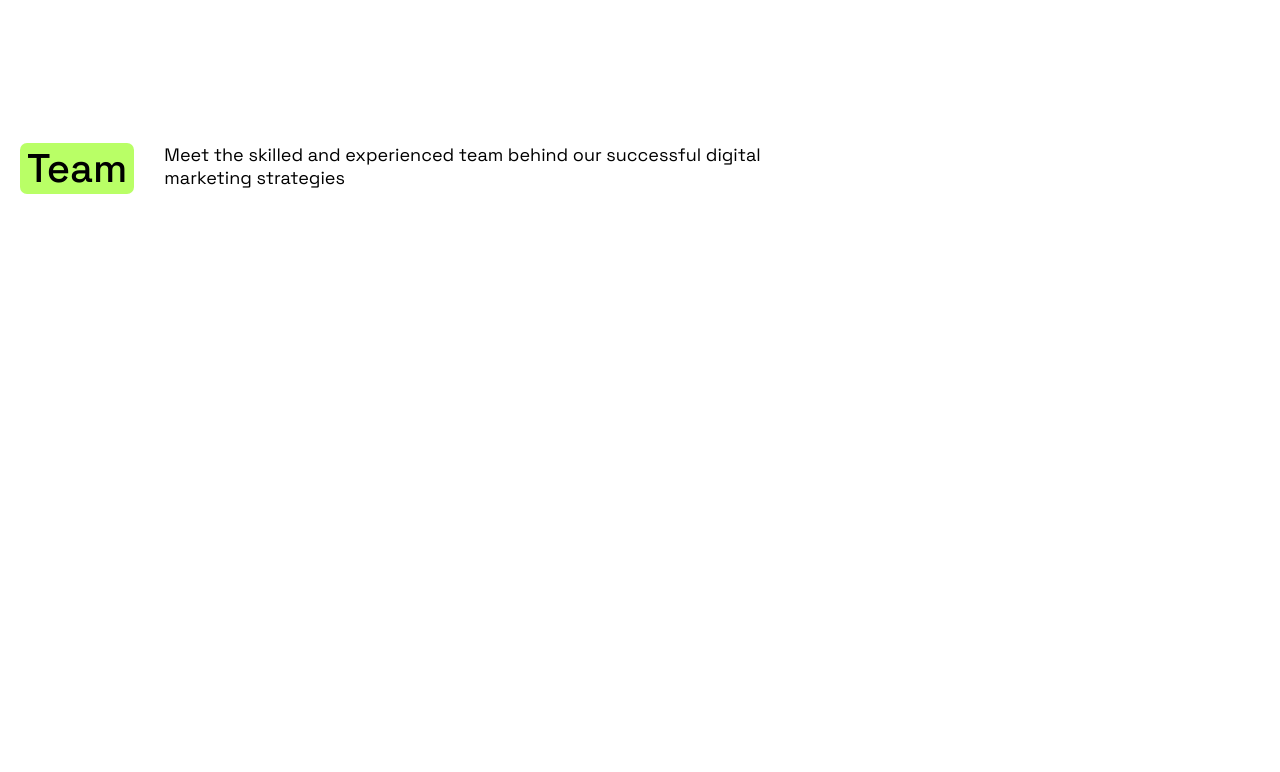
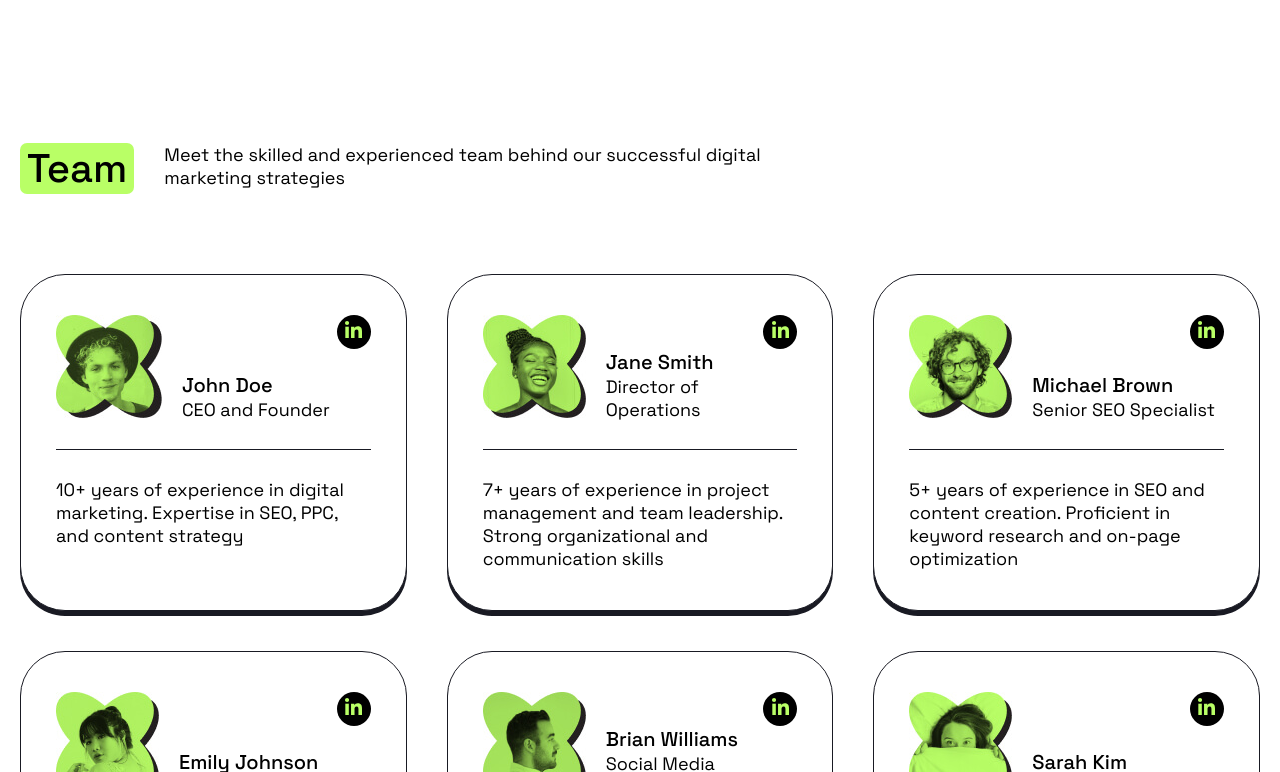
Before and after one commit to zhuk1707/statura-landing-page, a plain HTML site: page index.html in a window 1280 px wide. Shown: the part 4750-5522 px from the top of the page. Before the commit the page ends 5094 px from the top, so only its background shows below. Drawn offline with Linux system fonts and the light colour scheme.

Commit message:
section_fifth

```diff
--- a/index.html
+++ b/index.html
@@ -241,7 +241,6 @@
     </div>
   </section>
 
-
   <section class="section section_fourth">
     <div class="section__header">
       <h2 class="heading heading_bg_green">
@@ -369,12 +368,152 @@
     </div>
   </section>
 
-    <section class="section section_team">
+  <section class="section section_fifth">
     <div class="section__header">
       <h2 class="heading heading_bg_green">
         <span>Team</span>
       </h2>
-            <p>Meet the skilled and experienced team behind our successful digital marketing strategies</p>
+      <p>
+        Meet the skilled and experienced team behind our successful
+        digital marketing strategies
+      </p>
+    </div>
+
+    <div class="section__cards">
+      <div class="card card_team">
+        <div class="card__header">
+          <div class="card__img">
+            <img src="assets/images/jpeg/Picture@2x.jpg"
+                 srcset="assets/images/jpeg/Picture.jpg"
+                 alt="">
+          </div>
+          <div class="card__name-position">
+            <h4 class="card__name">John Doe</h4>
+            <p class="card__position">CEO and Founder</p>
+          </div>
+          <button class="btn-linkedin">
+            <img class="" src="assets/icons/linkedin.svg" alt="">
+          </button>
+        </div>
+        <div class="card__div"></div>
+        <p class="card__desc">
+          10+ years of experience in digital marketing.
+          Expertise in SEO, PPC, and content strategy
+        </p>
+      </div>
+
+      <div class="card card_team">
+        <div class="card__header">
+          <div class="card__img">
+            <img src="assets/images/jpeg/Picture@2x-1.jpg"
+                 srcset="assets/images/jpeg/Picture-1.jpg"
+                 alt="">
+          </div>
+          <div class="card__name-position">
+            <h4 class="card__name">Jane Smith</h4>
+            <p class="card__position">Director of Operations</p>
+          </div>
+          <button class="btn-linkedin">
+            <img class="" src="assets/icons/linkedin.svg" alt="">
+          </button>
+        </div>
+        <div class="card__div"></div>
+        <p class="card__desc">
+          7+ years of experience in project management and team leadership.
+          Strong organizational and communication skills
+        </p>
+      </div>
+
+      <div class="card card_team">
+        <div class="card__header">
+          <div class="card__img">
+            <img src="assets/images/jpeg/Picture@2x-2.jpg"
+                 srcset="assets/images/jpeg/Picture-2.jpg"
+                 alt="">
+          </div>
+          <div class="card__name-position">
+            <h4 class="card__name">Michael Brown</h4>
+            <p class="card__position">Senior SEO Specialist</p>
+          </div>
+          <button class="btn-linkedin">
+            <img class="" src="assets/icons/linkedin.svg" alt="">
+          </button>
+        </div>
+        <div class="card__div"></div>
+        <p class="card__desc">
+          5+ years of experience in SEO and content creation.
+          Proficient in keyword research and on-page optimization
+        </p>
+      </div>
+
+      <div class="card card_team">
+        <div class="card__header">
+          <div class="card__img">
+            <img src="assets/images/jpeg/Picture@2x-3.jpg"
+                 srcset="assets/images/jpeg/Picture-3.jpg"
+                 alt="">
+          </div>
+          <div class="card__name-position">
+            <h4 class="card__name">Emily Johnson</h4>
+            <p class="card__position">PPC Manager</p>
+          </div>
+          <button class="btn-linkedin">
+            <img class="" src="assets/icons/linkedin.svg" alt="">
+          </button>
+        </div>
+        <div class="card__div"></div>
+        <p class="card__desc">
+          3+ years of experience in paid search advertising.
+          Skilled in campaign management and performance analysis
+        </p>
+      </div>
+
+      <div class="card card_team">
+        <div class="card__header">
+          <div class="card__img">
+            <img src="assets/images/jpeg/Picture@2x-4.jpg"
+                 srcset="assets/images/jpeg/Picture-4.jpg"
+                 alt="">
+          </div>
+          <div class="card__name-position">
+            <h4 class="card__name">Brian Williams</h4>
+            <p class="card__position">Social Media Specialist</p>
+          </div>
+          <button class="btn-linkedin">
+            <img class="" src="assets/icons/linkedin.svg" alt="">
+          </button>
+        </div>
+        <div class="card__div"></div>
+        <p class="card__desc">
+          4+ years of experience in social media marketing.
+          Proficient in creating and scheduling
+          content, analyzing metrics, and building engagement
+        </p>
+      </div>
+
+      <div class="card card_team">
+        <div class="card__header">
+          <div class="card__img">
+            <img src="assets/images/jpeg/Picture@2x-5.jpg"
+                 srcset="assets/images/jpeg/Picture-5.jpg"
+                 alt="">
+          </div>
+          <div class="card__name-position">
+            <h4 class="card__name">Sarah Kim</h4>
+            <p class="card__position">Content Creator</p>
+          </div>
+          <button class="btn-linkedin">
+            <img class="" src="assets/icons/linkedin.svg" alt="">
+          </button>
+        </div>
+        <div class="card__div"></div>
+        <p class="card__desc">
+          2+ years of experience in writing and editing
+          Skilled in creating compelling,
+          SEO-optimized content for various industries
+        </p>
+      </div>
+
     </div>
   </section>
 </div>
--- a/styles/card.scss
+++ b/styles/card.scss
@@ -4,7 +4,7 @@
   &_service {
     border-radius: $radius-card;
     border: 1px solid $color-dark;
-    box-shadow: 0 5px 0 0 $color-dark;
+    box-shadow: $box-shadow-dark;
 
     padding: 5rem;
 
@@ -106,4 +106,47 @@
       padding: 6rem;
     }
   }
+
+  &_team {
+    border: 1px solid $color-dark;
+    border-radius: $radius-card;
+    background-color: $color-white;
+    box-shadow: $box-shadow-dark;
+
+    padding: 4rem 3.5rem;
+
+    display: flex;
+    flex-direction: column;
+    gap: 2.8rem;
+
+    .card {
+      &__header {
+        display: flex;
+        align-items: flex-end;
+        gap: 2rem;
+        position: relative;
+      }
+
+      &__div {
+        display: block;
+        content: '';
+        height: 1px;
+        width: 100%;
+        background-color: $color-dark;
+      }
+    }
+
+    .btn-linkedin {
+      background-color: $color-black;
+      border: none;
+      width: 3.4rem;
+      height: 3.4rem;
+
+      border-radius: 50%;
+
+      position: absolute;
+      top: 0;
+      right: 0;
+    }
+  }
 }
--- a/styles/section.scss
+++ b/styles/section.scss
@@ -93,7 +93,8 @@
     margin-bottom: 14rem;
 
     .heading {
-        min-width: 26.5rem;
+      min-width: 26.5rem;
+
       span {
       }
     }
@@ -107,4 +108,21 @@
 
     }
   }
+
+  &_fifth {
+    #{$this}__cards {
+      display: grid;
+      grid-template-columns: repeat(3, 1fr);
+      gap: 4rem;
+
+      @media all and (max-width: $media-m) {
+        grid-template-columns: repeat(2, 1fr);
+      }
+
+      @media all and (max-width: $media-s) {
+        grid-template-columns: repeat(1, 1fr);
+      }
+    }
+
+  }
 }
--- a/styles/variables.scss
+++ b/styles/variables.scss
@@ -33,4 +33,7 @@ $font-family: "Space Grotesk", sans-serif;
 $font-size-base: 10px;
 
 //border-radius
-$radius-card: 4.5rem
+$radius-card: 4.5rem;
+
+//box-shadow
+$box-shadow-dark: 0 5px 0 0 $color-dark;
```
Also changed, not shown: styles/accordion.css (added), styles/card.css, styles/section.css, 3 other files. Lines whose indentation alone changed are shown as unchanged.
